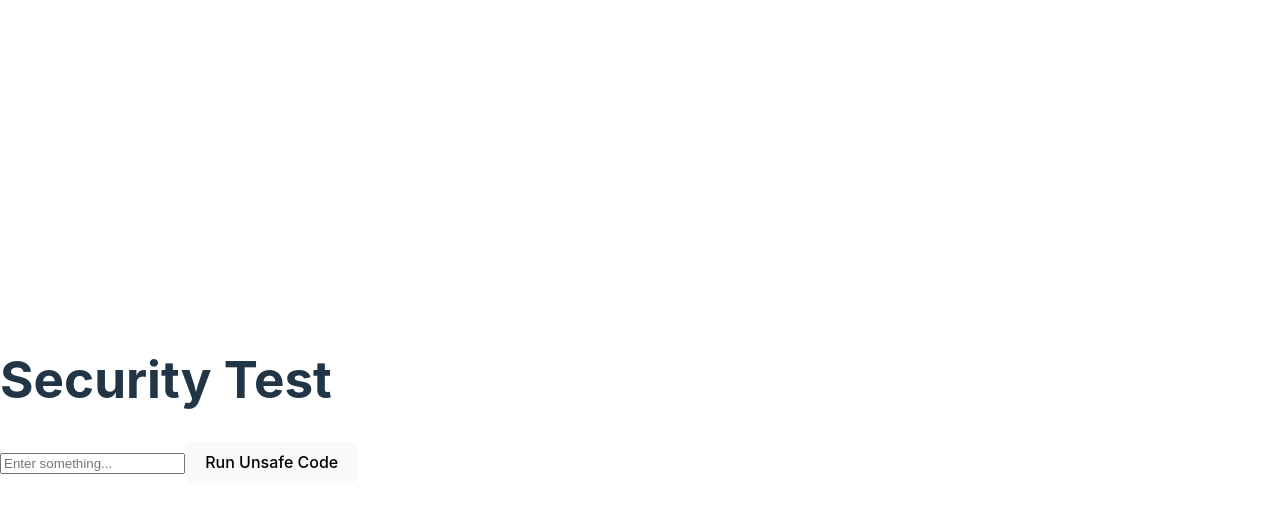
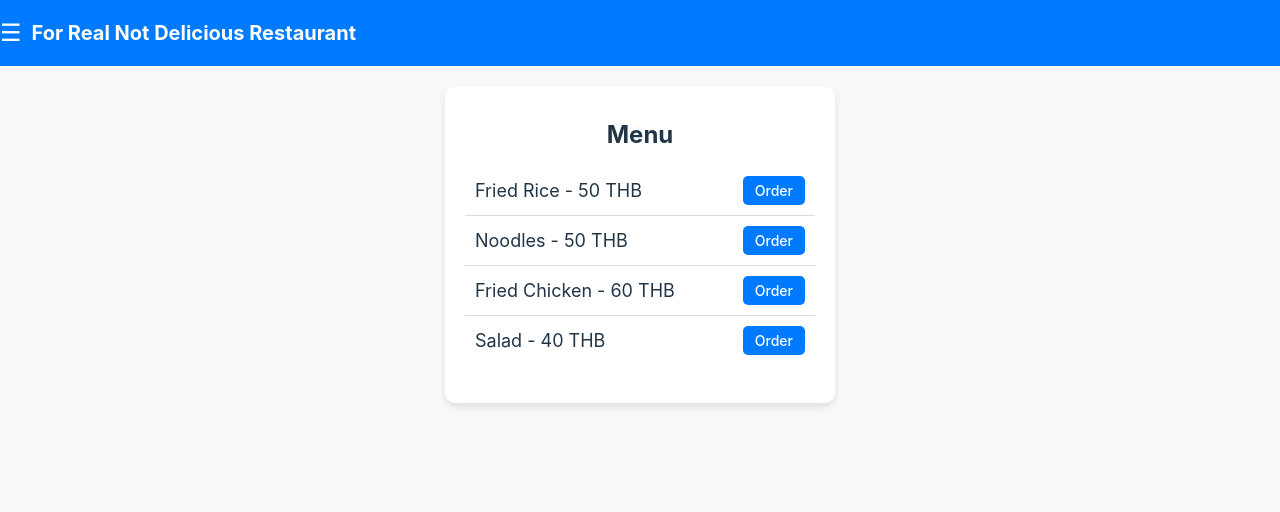
Before and after one commit to kalangun69300/test-my-app, a React (Vite) app: page / in a window 1280 px wide. Shown: the top 512 px of the page. Built offline with nearby package versions, Linux system fonts and the light colour scheme.

Commit message:
test smell code v2

```diff
--- a/src/App.jsx
+++ b/src/App.jsx
@@ -1,31 +1,87 @@
-import { useState } from "react";
+function App() {
 
-function App() {
-  const [input, setInput] = useState("");
+  // Code Smell
+  /*
+  function unusedFunction() {
+    console.log("This function is never used!");
+  }
+  */
 
-  // 🚨 ใช้ eval() กับค่าที่มาจาก Input ของผู้ใช้ → อันตรายจริง
-  const unsafeFunction = () => {
-    eval(input); // ตอนนี้โค้ดนี้สามารถรันได้จริงผ่าน Input
-  };
-
-  // 🚨 ใช้ dangerouslySetInnerHTML กับ Input ของผู้ใช้ → เปิดช่องให้ XSS
-  const dangerousHTML = { __html: input };
+  // Code Smell
+  // const fakeCode = "This is commented out but not removed";
 
   return (
-    <div>
-      <h1>Security Test</h1>
+    <div style={{
+      display: "flex",
+      flexDirection: "column",
+      alignItems: "center",
+      height: "100vh",
+      width: "100vw",
+      backgroundColor: "#f8f9fa"
+    }}>
 
-      <input
-        type="text"
-        placeholder="Enter something..."
-        onChange={(e) => setInput(e.target.value)}
-      />
+      {/* Navbar */}
+      <nav style={{
+        width: "100%",
+        backgroundColor: "#007bff",
+        padding: "15px",
+        color: "white",
+        fontSize: "20px",
+        fontWeight: "bold",
+        display: "flex",
+        justifyContent: "space-between",
+        alignItems: "center",
+        paddingLeft: "20px",
+        paddingRight: "20px"
+      }}>
+        <div style={{ display: "flex", alignItems: "center", gap: "10px" }}>
+          <span style={{ fontSize: "24px", cursor: "pointer" }}>☰</span>
+          <span>For Real Not Delicious Restaurant</span>
+        </div>
+      </nav>
 
-      <button onClick={unsafeFunction}>Run Unsafe Code</button>
-
-      <div dangerouslySetInnerHTML={dangerousHTML}></div>
+      <div style={{
+        width: "350px",
+        padding: "20px",
+        backgroundColor: "white",
+        borderRadius: "10px",
+        boxShadow: "0 4px 8px rgba(0, 0, 0, 0.1)",
+        textAlign: "center",
+        marginTop: "20px"
+      }}>
+        <h1 style={{ fontSize: "24px", marginBottom: "15px" }}>Menu</h1>
+        <ul style={{ listStyle: "none", padding: "0", fontSize: "18px" }}>
+          <li style={{ padding: "10px", borderBottom: "1px solid #ddd", display: "flex", justifyContent: "space-between", alignItems: "center" }}>
+            <span>Fried Rice - 50 THB</span>
+            <button style={buttonStyle}>Order</button>
+          </li>
+          <li style={{ padding: "10px", borderBottom: "1px solid #ddd", display: "flex", justifyContent: "space-between", alignItems: "center" }}>
+            <span>Noodles - 50 THB</span>
+            <button style={buttonStyle}>Order</button>
+          </li>
+          <li style={{ padding: "10px", borderBottom: "1px solid #ddd", display: "flex", justifyContent: "space-between", alignItems: "center" }}>
+            <span>Fried Chicken - 60 THB</span>
+            <button style={buttonStyle}>Order</button>
+          </li>
+          <li style={{ padding: "10px", display: "flex", justifyContent: "space-between", alignItems: "center" }}>
+            <span>Salad - 40 THB</span>
+            <button style={buttonStyle}>Order</button>
+          </li>
+        </ul>
+      </div>
     </div>
   );
 }
 
+// Button "Order"
+const buttonStyle = {
+  backgroundColor: "#007bff",
+  color: "white",
+  border: "none",
+  padding: "6px 12px",
+  borderRadius: "5px",
+  cursor: "pointer",
+  fontSize: "14px",
+};
+
 export default App;
```
